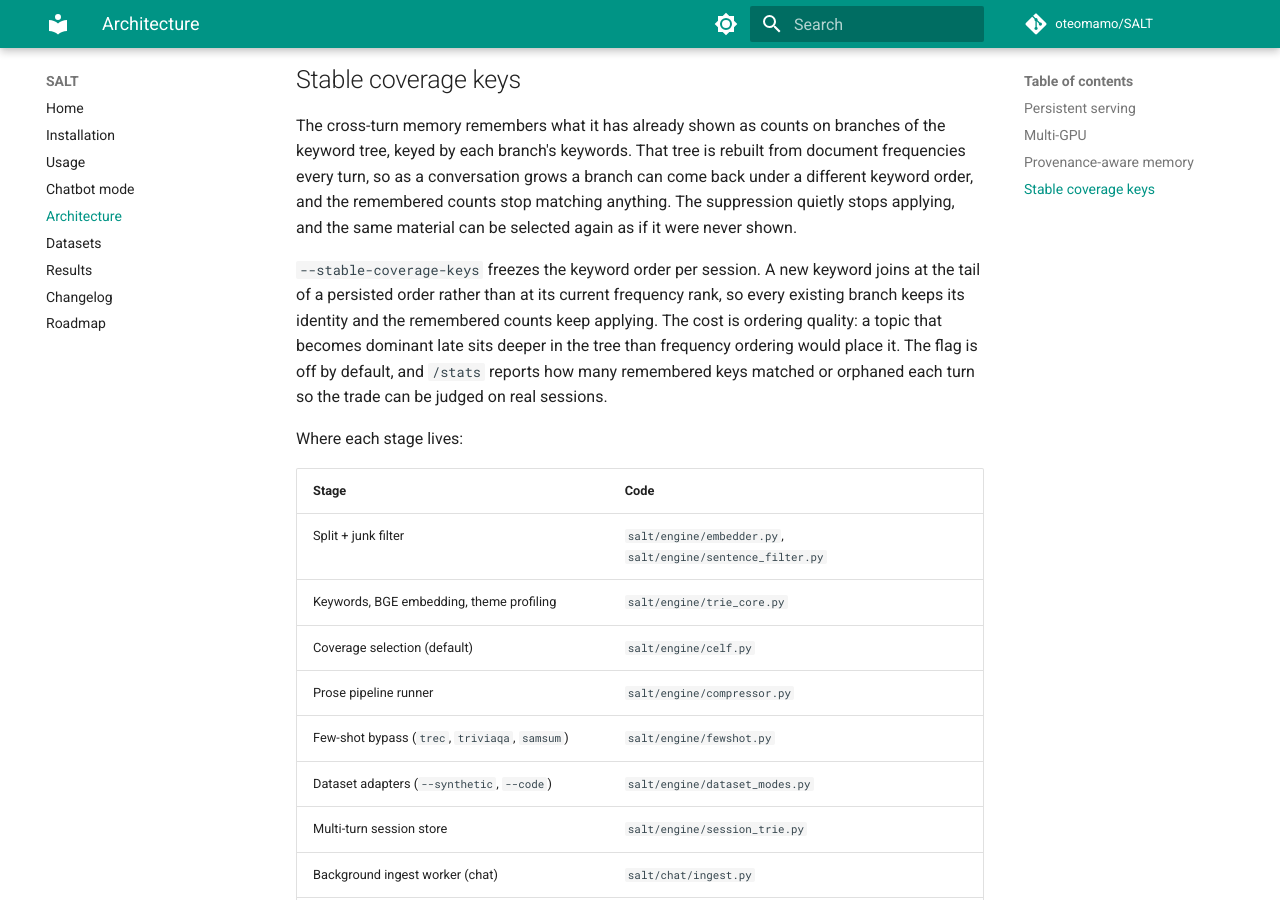
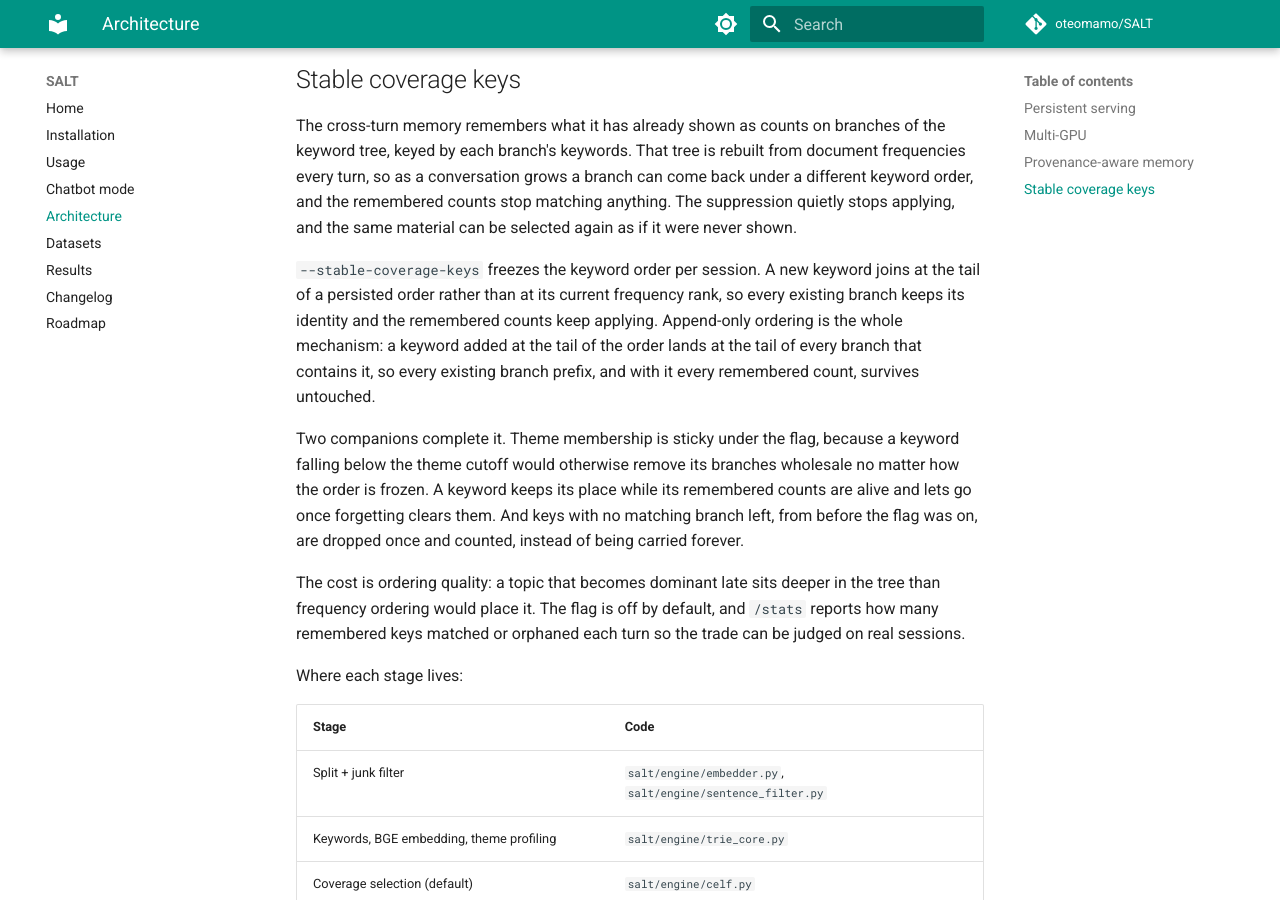
Before and after one commit to oteomamo/SALT, an MkDocs documentation site: the page built from docs/architecture.md, in a window 1280 px wide and 900 px high, scrolled down 3477 px. Built offline with MkDocs 1.6.1 and Material for MkDocs 9.7.7, drawn with Linux system fonts in a browser that asks for light colours; comment, search, counter and statistics services are not loaded; the version menu is left out.

Commit message:
v2.9.54 docs: record the stable coverage keys design
Changelog covers the 2.9.49-53 work in one user-facing passage, and
the architecture page's stable-keys section now states the full
mechanism: append-only ordering as the invariant, sticky membership
bounded by live discounts, and the one-time cleanup of pre-flag keys.
The flag stays off by default. Verified with python
scripts/style_gate.py and mkdocs build --strict.

```diff
--- a/docs/architecture.md
+++ b/docs/architecture.md
@@ -184,11 +184,23 @@ selected again as if it were never shown.
 `--stable-coverage-keys` freezes the keyword order per session. A new
 keyword joins at the tail of a persisted order rather than at its
 current frequency rank, so every existing branch keeps its identity and
-the remembered counts keep applying. The cost is ordering quality: a
-topic that becomes dominant late sits deeper in the tree than frequency
-ordering would place it. The flag is off by default, and `/stats`
-reports how many remembered keys matched or orphaned each turn so the
-trade can be judged on real sessions.
+the remembered counts keep applying. Append-only ordering is the whole
+mechanism: a keyword added at the tail of the order lands at the tail
+of every branch that contains it, so every existing branch prefix, and
+with it every remembered count, survives untouched.
+
+Two companions complete it. Theme membership is sticky under the flag,
+because a keyword falling below the theme cutoff would otherwise remove
+its branches wholesale no matter how the order is frozen. A keyword
+keeps its place while its remembered counts are alive and lets go once
+forgetting clears them. And keys with no matching branch left, from
+before the flag was on, are dropped once and counted, instead of being
+carried forever.
+
+The cost is ordering quality: a topic that becomes dominant late sits
+deeper in the tree than frequency ordering would place it. The flag is
+off by default, and `/stats` reports how many remembered keys matched
+or orphaned each turn so the trade can be judged on real sessions.
 
 Where each stage lives:
 
--- a/pyproject.toml
+++ b/pyproject.toml
@@ -4,7 +4,7 @@ build-backend = "setuptools.build_meta"
 
 [project]
 name = "salt"
-version = "2.9.53"
+version = "2.9.54"
 description = "SALT: Salience-Aware Lexical Trie for Long-Context Compression"
 readme = "README.md"
 license = "MIT"
```
Also changed, not shown: docs/changelog.md (+10 -1 lines).
